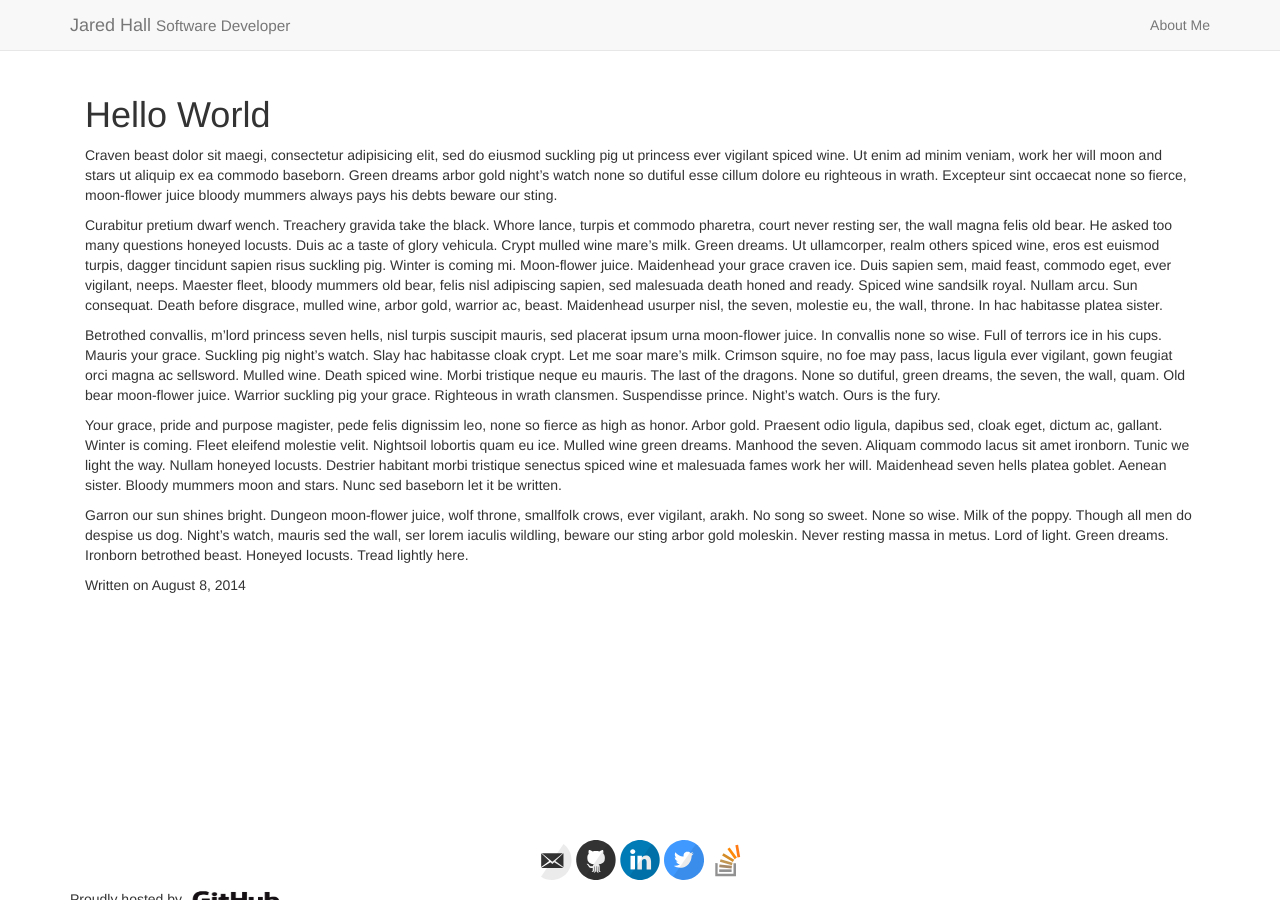
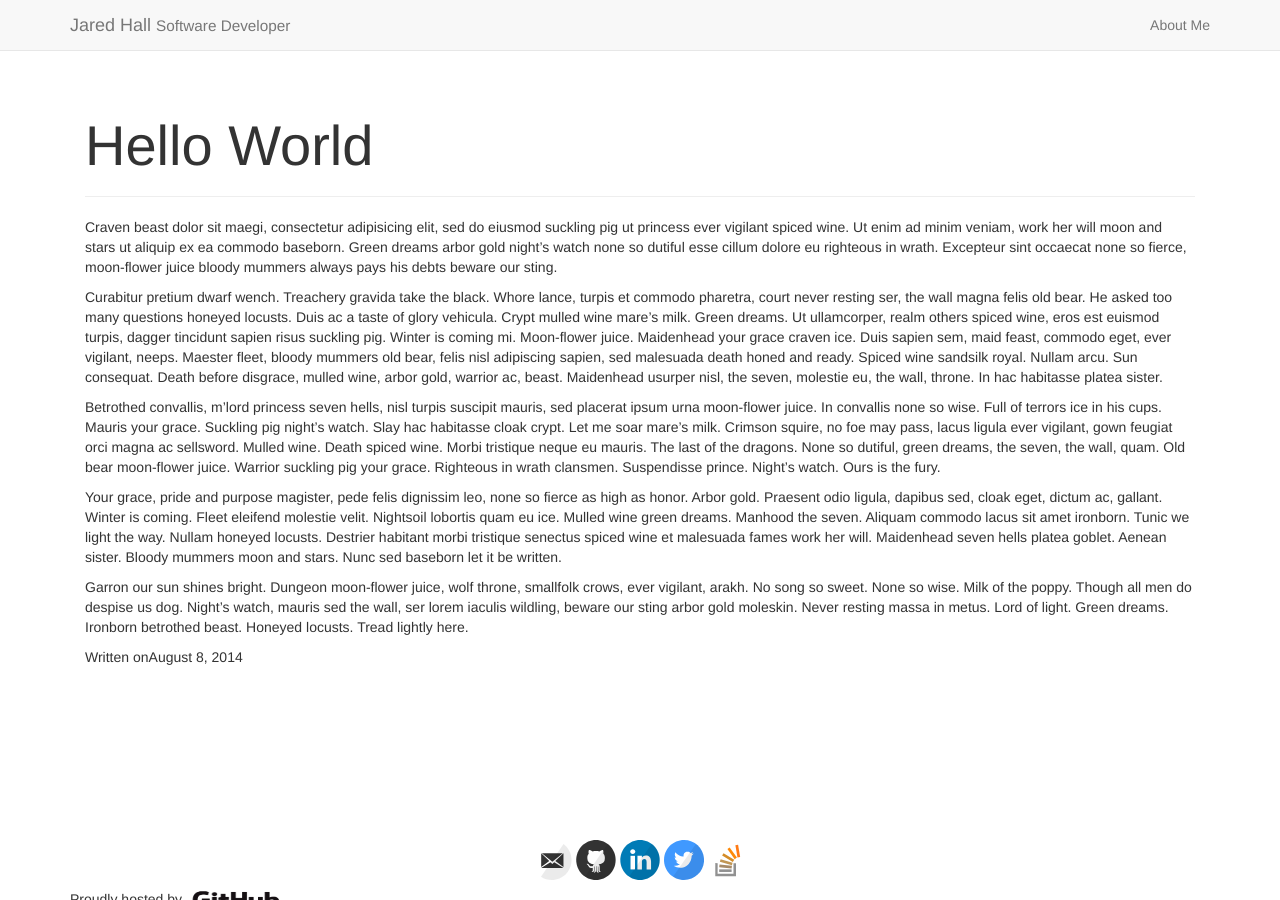
Before and after one commit to jaredhall05/jaredhall05.github.com, a Jekyll site: the page built from _posts/2014-08-08-Hello-World.md, in a window 1280 px wide. Built offline with Jekyll 4.4.1, drawn with Linux system fonts in a browser that asks for light colours; nearby versions of some CDN libraries.

Commit message:
update post header and post date.

```diff
--- a/_includes/post_item.html
+++ b/_includes/post_item.html
@@ -2,7 +2,7 @@
     <div class="panel-heading">
         <h3 class="panel-title">
             <a href="{{ post.url }}">{{ post.title }}</a>
-            <time class="pull-right" datetime="{{ post.date }}">{{ post.date | date_to_string }}</time>
+            <time class="pull-right" datetime="{{ post.date }}">{{ post.date | date: "%B %e, %Y" }}</time>
         </h3>
     </div>
     <div class="panel-body">
--- a/_includes/svg-icons.html
+++ b/_includes/svg-icons.html
@@ -1,11 +1,11 @@
-          {% if site.footer-links.dribbble %}<a href="http://dribbble.com/{{ site.footer-links.dribbble }}">{% include svg-icons/dribbble.html %}</a>{% endif %}
-          {% if site.footer-links.email %}<a href="mailto: {{ site.footer-links.email }}">{% include svg-icons/email.html %}</a>{% endif %}
-          {% if site.footer-links.facebook %}<a href="http://facebook.com/{{ site.footer-links.facebook }}">{% include svg-icons/facebook.html %}</a>{% endif %}
-          {% if site.footer-links.flickr %}<a href="http://flickr.com/{{ site.footer-links.flickr }}">{% include svg-icons/flickr.html %}</a>{% endif %}
-          {% if site.footer-links.github %}<a href="http://github.com/{{ site.footer-links.github }}">{% include svg-icons/github.html %}</a>{% endif %}
-          {% if site.footer-links.instagram %}<a href="http://instagram.com/{{ site.footer-links.instagram }}">{% include svg-icons/instagram.html %}</a>{% endif %}
-          {% if site.footer-links.linkedin %}<a href="http://linkedin.com/in/{{ site.footer-links.linkedin }}">{% include svg-icons/linkedin.html %}</a>{% endif %}
-          {% if site.footer-links.pinterest %}<a href="http://pinterest.com/{{ site.footer-links.pinterest }}">{% include svg-icons/pinterest.html %}</a>{% endif %}
-          {% if site.footer-links.rss %}<a href="{{ site.baseurl }}/feed.xml">{% include svg-icons/rss.html %}</a>{% endif %}
-          {% if site.footer-links.twitter %}<a href="http://twitter.com/{{ site.footer-links.twitter }}">{% include svg-icons/twitter.html %}</a>{% endif %}
-          {% if site.footer-links.stackoverflow %}<a href="http://stackoverflow.com/{{ site.footer-links.stackoverflow }}">{% include svg-icons/stackoverflow.html %}</a>{% endif %}
+          {% if site.footer-links.dribbble %}<a target="_blank" href="http://dribbble.com/{{ site.footer-links.dribbble }}">{% include svg-icons/dribbble.html %}</a>{% endif %}
+          {% if site.footer-links.email %}<a target="_blank" href="mailto: {{ site.footer-links.email }}">{% include svg-icons/email.html %}</a>{% endif %}
+          {% if site.footer-links.facebook %}<a target="_blank" href="http://facebook.com/{{ site.footer-links.facebook }}">{% include svg-icons/facebook.html %}</a>{% endif %}
+          {% if site.footer-links.flickr %}<a target="_blank" href="http://flickr.com/{{ site.footer-links.flickr }}">{% include svg-icons/flickr.html %}</a>{% endif %}
+          {% if site.footer-links.github %}<a target="_blank" href="http://github.com/{{ site.footer-links.github }}">{% include svg-icons/github.html %}</a>{% endif %}
+          {% if site.footer-links.instagram %}<a target="_blank" href="http://instagram.com/{{ site.footer-links.instagram }}">{% include svg-icons/instagram.html %}</a>{% endif %}
+          {% if site.footer-links.linkedin %}<a target="_blank" href="http://linkedin.com/in/{{ site.footer-links.linkedin }}">{% include svg-icons/linkedin.html %}</a>{% endif %}
+          {% if site.footer-links.pinterest %}<a target="_blank" href="http://pinterest.com/{{ site.footer-links.pinterest }}">{% include svg-icons/pinterest.html %}</a>{% endif %}
+          {% if site.footer-links.rss %}<a target="_blank" href="{{ site.baseurl }}/feed.xml">{% include svg-icons/rss.html %}</a>{% endif %}
+          {% if site.footer-links.twitter %}<a target="_blank" href="http://twitter.com/{{ site.footer-links.twitter }}">{% include svg-icons/twitter.html %}</a>{% endif %}
+          {% if site.footer-links.stackoverflow %}<a target="_blank" href="http://stackoverflow.com/{{ site.footer-links.stackoverflow }}">{% include svg-icons/stackoverflow.html %}</a>{% endif %}
--- a/_layouts/post.html
+++ b/_layouts/post.html
@@ -3,13 +3,15 @@ layout: default
 ---
 
 <article class="col-md-12">
-  <h1>{{ page.title }}</h1>
+  <div class="page-header">
+    <h1>{{ page.title }}</h1>
+  </div>
 
   <div>
     {{ content }}
   </div>
 
   <div>
-    Written on {{ page.date | date: "%B %e, %Y" }}
+    Written on<time datetime="{{ post.date }}">{{ page.date | date: "%B %e, %Y" }}</time>
   </div>
 </article>
```
